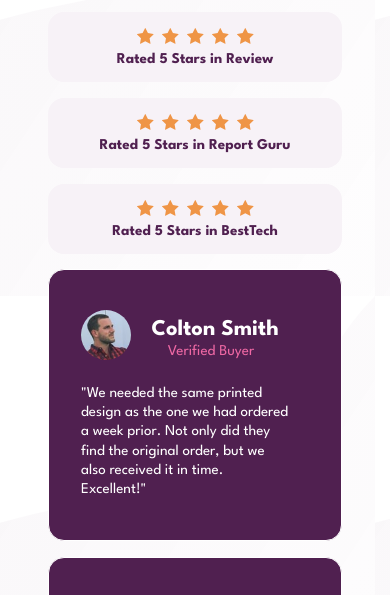
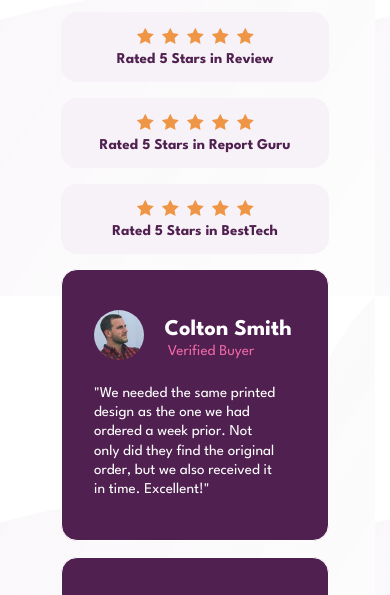
Before and after one commit to FranciscoHernandez92/week2-Challenge1, a website: page social-proof-section-master/index.html in a window 390 px wide. Shown: the part 207-802 px from the top of the page. Drawn offline with Linux system fonts and the light colour scheme.

Commit message:
Update mobile width

```diff
--- a/social-proof-section-master/style.css
+++ b/social-proof-section-master/style.css
@@ -7,6 +7,8 @@ body {
   margin: 2rem;
   font-family: "League Spartan", sans-serif;
   background-image: url(./images/bg-pattern-bottom-mobile.svg);
+  width: 300px;
+  margin: 0 auto;
 }
 h1 {
   color: hsl(300, 43%, 22%);
```
